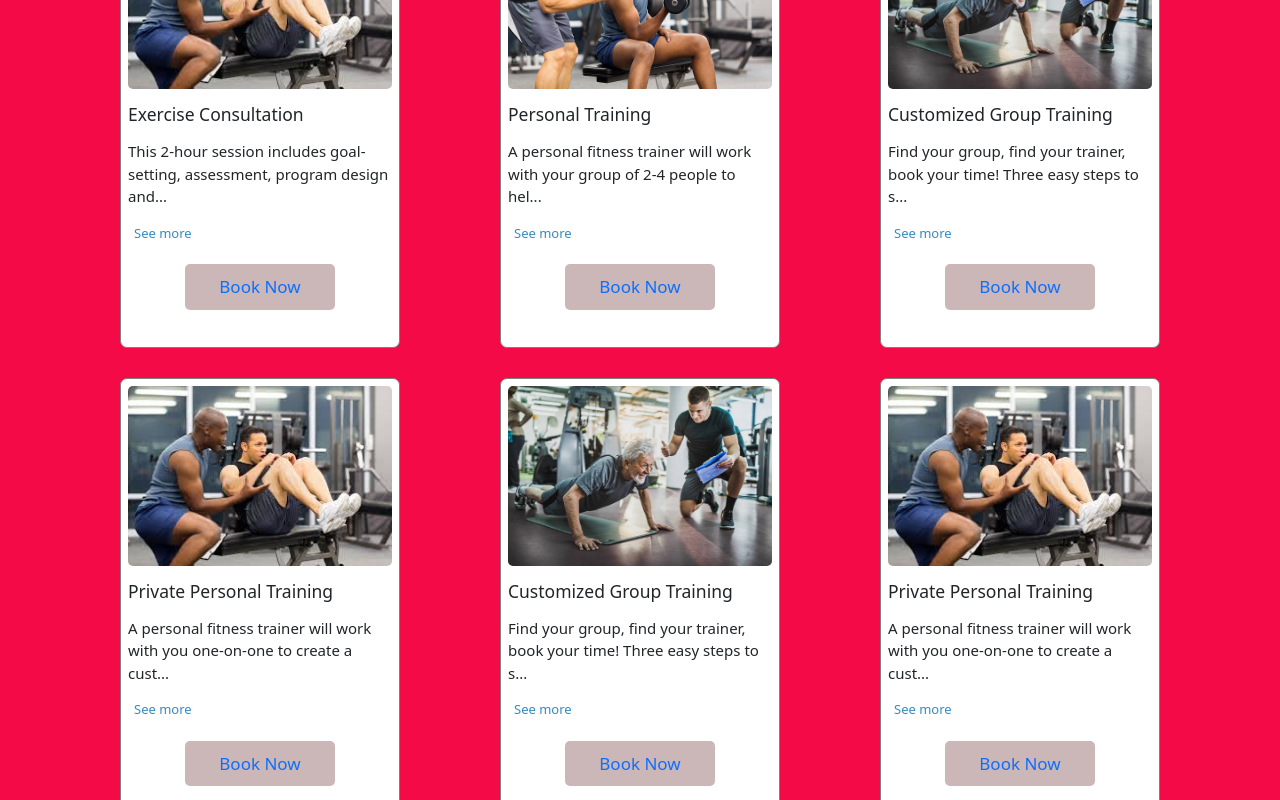
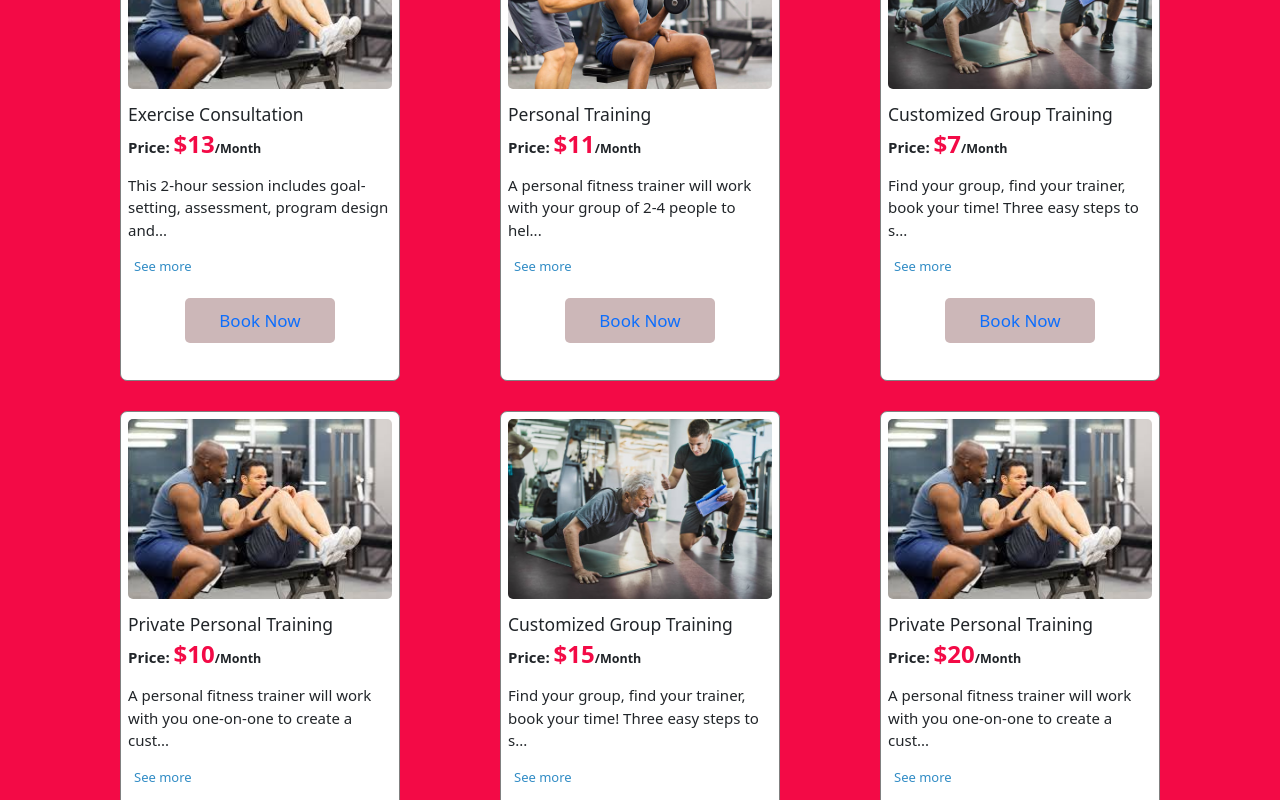
Before and after one commit to MdIbrahimKholil7/gym-website, a React (Create React App) app: page / in a window 1280 px wide. Shown: the part 1000-1800 px from the top of the page. Built offline with nearby package versions, Linux system fonts and the light colour scheme.

Commit message:
book now section add .

```diff
--- a/src/App.css
+++ b/src/App.css
@@ -1,7 +1,9 @@
 html{
   font-size: 62.5%;
 }
-
+body{
+  overflow-x: hidden;
+}
 @media screen and (max-width:992px){
   html{
     font-size: 50%;
--- a/src/App.js
+++ b/src/App.js
@@ -5,12 +5,14 @@ import Header from './components/Shared/Header/Header';
 import { Route, Routes } from 'react-router-dom';
 import Home from './components/HomePage/Home/Home';
 import Footer from './components/Shared/Footer/Footer';
+import ServiceBook from './components/ServiceBook/ServiceBook';
 function App() {
   return (
     <div className="App">
       <Header />
       <Routes>
         <Route path='/' element={<Home/>}></Route>
+        <Route path='servicebook/:bookId' element={<ServiceBook/>}></Route>
       </Routes>
       <Footer/>
     </div>
--- a/src/components/HomePage/Services/ServiceCard/ServiceCard.css
+++ b/src/components/HomePage/Services/ServiceCard/ServiceCard.css
@@ -13,7 +13,10 @@
     height: 18rem;
     border-radius: .5rem;
 }
-
+.price{
+    color:  #f30a46;
+    font-size: 2.4rem;
+}
 .see-btn {
     border: none;
     color: rgb(49, 140, 197);
--- a/src/components/HomePage/Services/ServiceCard/ServiceCard.js
+++ b/src/components/HomePage/Services/ServiceCard/ServiceCard.js
@@ -4,7 +4,7 @@ import './ServiceCard.css'
 const ServiceCard = ({service}) => {
     const [newDetails,setNewDetails]=useState('')
     const [open,setOpen]=useState(false)
-    const {name,desc,img}=service
+    const {name,desc,img,price,id}=service
     const details=desc.length > 70 ? desc.slice(0,73) + '...' :desc
    useEffect(()=>{
     setNewDetails(details)
@@ -28,12 +28,13 @@ const ServiceCard = ({service}) => {
                 </div>
                 <div className='mt-4 pb-5'>
                     <h3 className=''>{name}</h3>
+                    <h4 className='fw-bold'>Price: <span className='price'>${price}</span><span className='fs-5'>/Month</span></h4>
                     <p className='fs-4 my-4'>{newDetails}</p>
                     {
                         open ? <button className='see-btn' onClick={handleShowLess}>ShowLess</button>: showMoreBtn
                     }
                    <div>
-                       <Link className='book-btn' to='/'>Book Now</Link>
+                       <Link  className='book-btn' to={`servicebook/${id}`}>Book Now</Link>
                    </div>
                 </div>
             </div>
--- /dev/null
+++ b/src/components/ServiceBook/ServiceBook.js
@@ -0,0 +1,26 @@
+import React, { useEffect, useState } from 'react';
+import { useParams } from 'react-router-dom';
+import useService from '../../hooks/useService';
+
+const ServiceBook = () => {
+    const [product,setProduc]=useState({})
+    const [data]=useService()
+    console.log(data)
+    const {bookId}=useParams()
+    console.log(typeof bookId)
+    useEffect(()=>{
+        const findprod=data.find(prod=> prod.id === +bookId)
+        console.log(findprod)
+    },[data])
+
+
+
+
+    return (
+        <div>
+            <h1>This is service book</h1>
+        </div>
+    );
+};
+
+export default ServiceBook;
--- a/src/components/Shared/Header/Header.css
+++ b/src/components/Shared/Header/Header.css
@@ -1,3 +1,9 @@
+.sticky-header{
+    position: sticky;
+    top: 0;
+
+    z-index: 44;
+}
 .header{
     background: rgb(13, 13, 49);
     height: 8rem;
--- a/src/components/Shared/Header/Header.js
+++ b/src/components/Shared/Header/Header.js
@@ -1,4 +1,5 @@
 import React, { useState } from 'react';
+import { Link } from 'react-router-dom';
 import { BeakerIcon, MenuIcon, XIcon } from '@heroicons/react/solid'
 import { Container, NavLink } from 'react-bootstrap';
 import logo from '../../../images/logo.png'
@@ -14,14 +15,15 @@ const Header = () => {
         { name: 'SignUp', to: '/signup', id: 6 },
     ]
     return (
+        <div className='sticky-header'>
             <div className='header relative'>
                 <Container className='h-100'>
                     <header className='d-flex justify-content-between align-items-center h-100'>
                         <div >
-                        <img className="logo" src={logo} alt="" />
+                           <Link to='/'><img className="logo" src={logo} alt="logo" /></Link>
                         </div>
                         <nav className='h-100 text-white'>
-                        <ul className={`list ${open ? 'ul':'close' }`}>
+                            <ul className={`list ${open ? 'ul' : 'close'}`}>
                                 {links.map(link => <li
                                     key={link.id}
                                 ><NavLink
@@ -39,6 +41,7 @@ const Header = () => {
 
                 </Container>
             </div>
+        </div>
     );
 };
 
--- a/src/hooks/useService.js
+++ b/src/hooks/useService.js
@@ -7,39 +7,44 @@ const details = [
         img: service1,
         name: 'Exercise Consultation',
         desc: 'This 2-hour session includes goal-setting, assessment, program design and equipment orientation.',
-        id: 10
+        id: 10,
+        price:13
     },
     {
         img: service2,
         name: 'Personal Training',
         desc: 'A personal fitness trainer will work with your group of 2-4 people to help you achieve your fitness goals.',
-        id: 11
+        id: 11,
+        price:11
     },
     {
         img: service3,
         name: 'Customized Group Training',
         desc: 'Find your group, find your trainer, book your time! Three easy steps to set up your own small group training sessions with a certified City of Edmonton Personal Trainer.',
-        id: 12
+        id: 12,
+        price:7
     },
     {
         img: service1,
         name: 'Private Personal Training',
         desc: 'A personal fitness trainer will work with you one-on-one to create a custom program based on your goals, history and needs. ',
-        id: 13
+        id: 13,
+        price:10
 
     },
     {
         img: service3,
         name: 'Customized Group Training',
         desc: 'Find your group, find your trainer, book your time! Three easy steps to set up your own small group training sessions with a certified City of Edmonton Personal Trainer.',
-        id: 14
+        id: 14,
+        price:15
     },
     {
         img: service1,
         name: 'Private Personal Training',
         desc: 'A personal fitness trainer will work with you one-on-one to create a custom program based on your goals, history and needs. ',
-        id: 15
-
+        id: 15,
+        price:20
     },
 
 ]
```
Also changed, not shown: src/components/ServiceBook/ServiceBook.css (added). Lines whose indentation alone changed are shown as unchanged.
